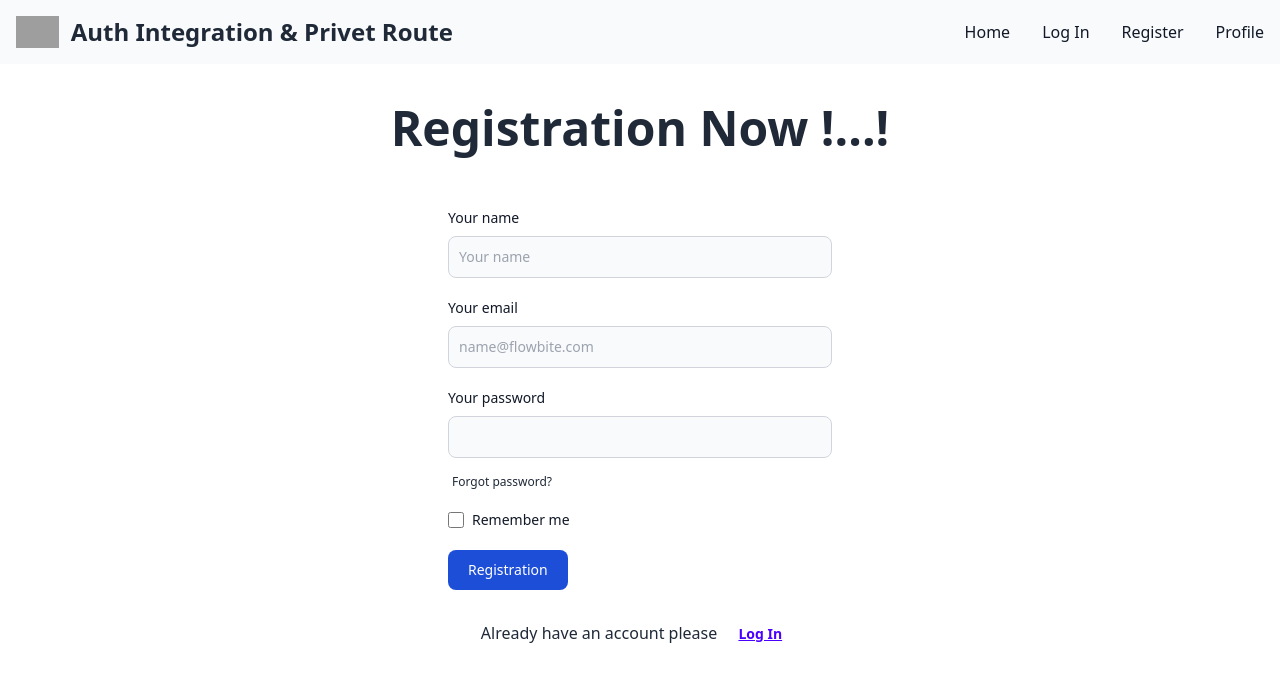
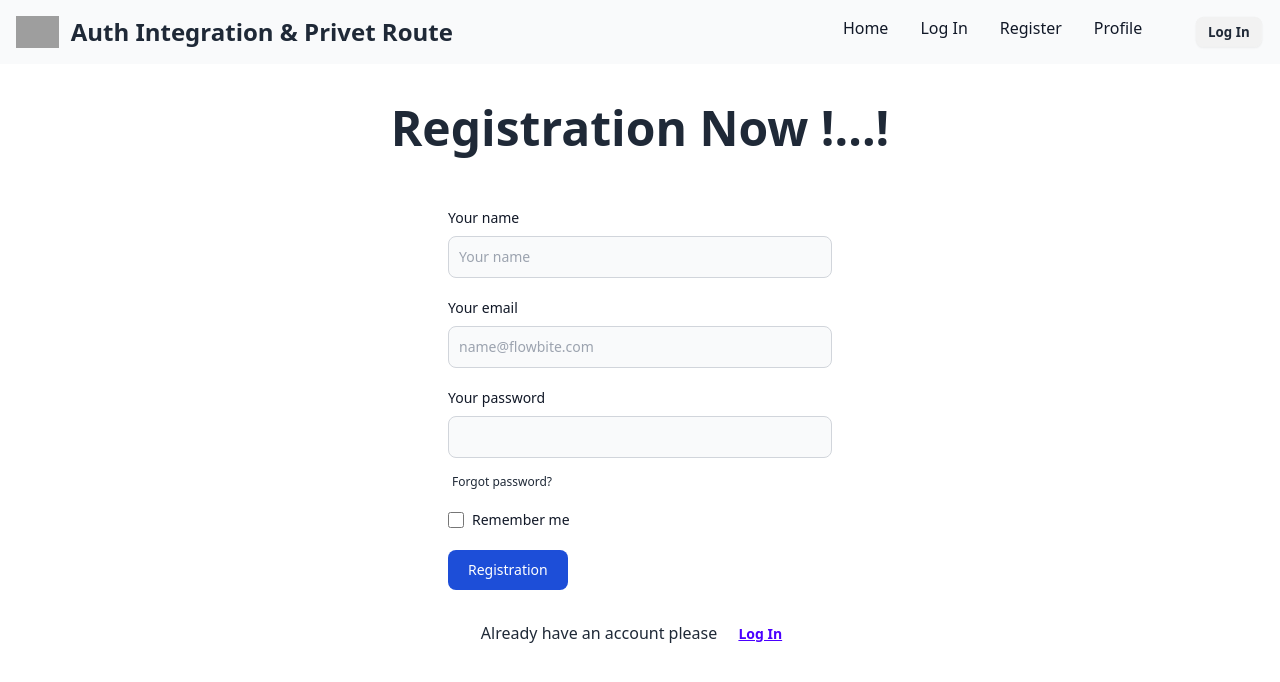
Before and after one commit to Shajibmia96/Milestone--9, a React (Vite) app in the folder React-Auth-integration-Privet-route/: page /register in a window 1280 px wide. Shown: the top 682 px of the page. Built offline with nearby package versions, Linux system fonts and the light colour scheme; no server answers; grey boxes are pictures that could not be loaded.

Commit message:
Use OnAuthStateChanged To Manage User Auth State

```diff
--- a/React-Auth-integration-Privet-route/src/Component/Header/Header.jsx
+++ b/React-Auth-integration-Privet-route/src/Component/Header/Header.jsx
@@ -1,6 +1,17 @@
-import { NavLink } from "react-router-dom";
+import { useContext } from "react";
+import { Link, NavLink } from "react-router-dom";
+import { AuthContext } from "../../Provider/AuthProvider";
+
 
 const Header = () => {
+  const {user , logOut} = useContext(AuthContext)
+  const Email = user?.email
+
+  const handleSingedOut= () =>{
+     logOut()
+    .then(()=> console.log("User logged out successfully"))
+    .catch(error=>console.log(error))
+  }
   return (
     <div>
       <nav className="border-gray-200 bg-gray-50 dark:bg-gray-800 dark:border-gray-700">
@@ -79,12 +90,23 @@ const Header = () => {
                 <NavLink
                   to={"/profile"}
                   href="#"
-                  className="block py-2 px-3 md:p-0 text-gray-900 rounded hover:bg-gray-100 md:hover:bg-transparent md:border-0 md:hover:text-blue-700 dark:text-white md:dark:hover:text-blue-500 dark:hover:bg-gray-700 dark:hover:text-white md:dark:hover:bg-transparent"
+                  className="block py-2 mr-5 px-3 md:p-0 text-gray-900 rounded hover:bg-gray-100 md:hover:bg-transparent md:border-0 md:hover:text-blue-700 dark:text-white md:dark:hover:text-blue-500 dark:hover:bg-gray-700 dark:hover:text-white md:dark:hover:bg-transparent"
                 >
                   Profile
                 </NavLink>
               </li>
+               {
+                  user ? <>
+                  {Email}
+                  <button onClick={handleSingedOut} className="btn btn-sm">Sing Out</button>
+                  </> :
+                  <Link to='/login'>
+                     <button onClick={handleSingedOut} className="btn btn-sm">Log In</button>
+                  </Link>
+               }
+
             </ul>
+
           </div>
         </div>
       </nav>
--- a/React-Auth-integration-Privet-route/src/Provider/AuthProvider.jsx
+++ b/React-Auth-integration-Privet-route/src/Provider/AuthProvider.jsx
@@ -1,5 +1,5 @@
 
-import { createUserWithEmailAndPassword, onAuthStateChanged, signInWithEmailAndPassword } from 'firebase/auth';
+import { createUserWithEmailAndPassword, onAuthStateChanged, signInWithEmailAndPassword, signOut } from 'firebase/auth';
 import PropTypes from 'prop-types';
 import { createContext, useEffect, useState } from 'react';
 import auth from '../FireBase/firebase.config';
@@ -10,7 +10,8 @@ import auth from '../FireBase/firebase.config';
 const AuthProvider = ({children}) => {
 
     const [user,setUser]=useState(null)
-    console.log(user)
+
+    // console.log(user)
 
      const createUser = (Email , Password) =>{
 
@@ -19,6 +20,10 @@ const AuthProvider = ({children}) => {
 
      const singInUser = (Email ,Password) =>{
         return signInWithEmailAndPassword(auth , Email, Password)
+     }
+
+     const logOut = () =>{
+        signOut(auth)
      }
 
      useEffect(()=>{
@@ -34,7 +39,12 @@ const AuthProvider = ({children}) => {
 
      },[])
 
-    const authInfo = {user , createUser , singInUser}
+    const authInfo = {
+        user,
+        createUser,
+        singInUser,
+        logOut
+    }
     return (
         <AuthContext.Provider value={authInfo}>
             {children}
```
